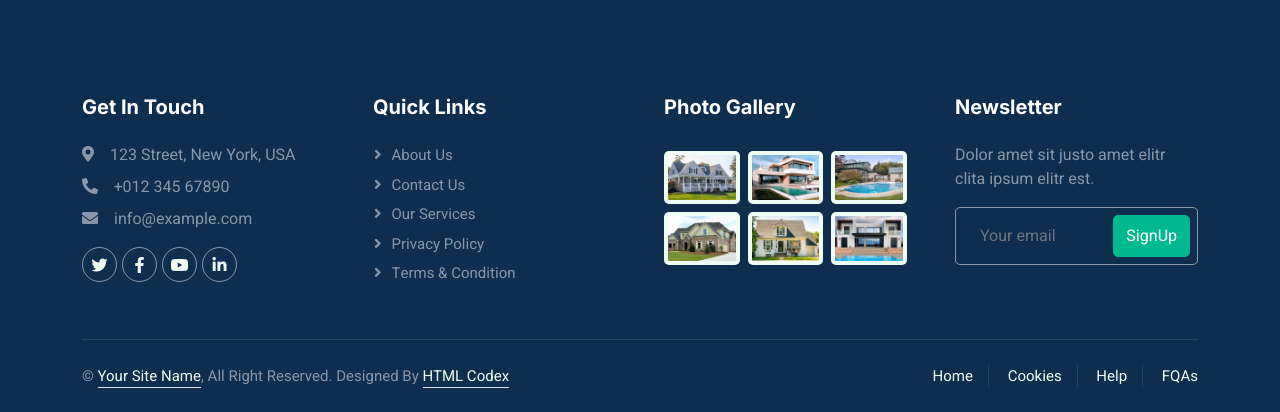
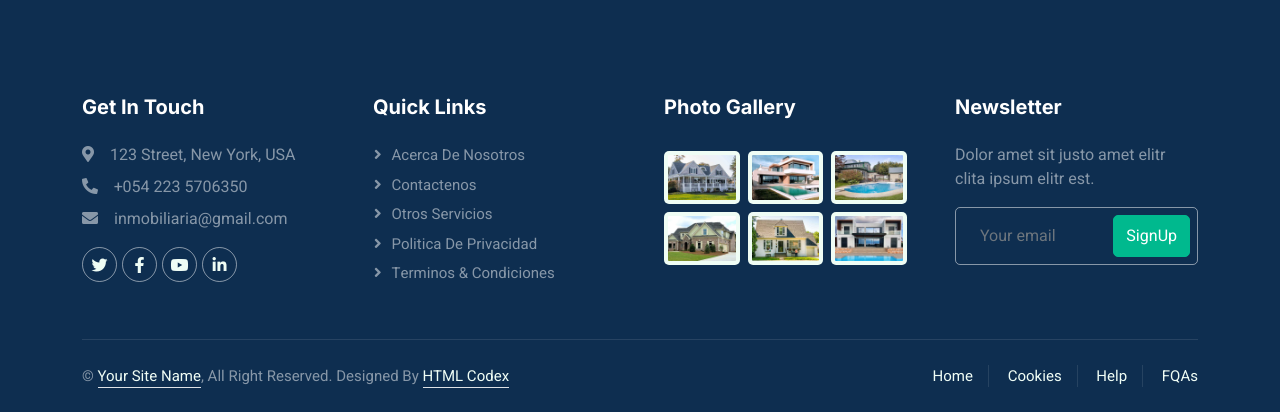
Before and after one commit to lunajua/ProyectoInmobiliaria, a Django app: page /appinmobiliaria/about/ in a window 1280 px wide. Shown: the part 2501-2913 px from the top of the page. Run offline with Django 4.2, Linux system fonts and the light colour scheme; some libraries are stand-ins or nearby versions.

Commit message:
about.html con staticos cargados

```diff
--- a/appinmobiliaria/templates/appinmobiliaria/about.html
+++ b/appinmobiliaria/templates/appinmobiliaria/about.html
@@ -9,7 +10,7 @@
     <meta content="" name="description">
 
     <!-- Favicon -->
-    <link href="img/favicon.ico" rel="icon">
+    <link href="{% static 'appinmobiliaria/img/favicon.ico' %}" rel="icon">
 
     <!-- Google Web Fonts -->
     <link rel="preconnect" href="https://fonts.googleapis.com">
@@ -21,14 +22,14 @@
     <link href="https://cdn.jsdelivr.net/npm/bootstrap-icons@1.4.1/font/bootstrap-icons.css" rel="stylesheet">
 
     <!-- Libraries Stylesheet -->
-    <link href="lib/animate/animate.min.css" rel="stylesheet">
-    <link href="lib/owlcarousel/assets/owl.carousel.min.css" rel="stylesheet">
+    <link href= "{% static 'appinmobiliaria/lib/animate/animate.min.css' %}" rel="stylesheet">
+    <link href= "{% static 'appinmobiliaria/lib/owlcarousel/assets/owl.carousel.min.css' %}" rel="stylesheet">
 
     <!-- Customized Bootstrap Stylesheet -->
-    <link href="css/bootstrap.min.css" rel="stylesheet">
+    <link href="{% static 'appinmobiliaria/css/bootstrap.min.css' %}" rel="stylesheet">
 
     <!-- Template Stylesheet -->
-    <link href="css/style.css" rel="stylesheet">
+    <link href="{% static 'appinmobiliaria/css/style.css' %}" rel="stylesheet">
 </head>
 
 <body>
@@ -145,7 +146,7 @@
                 <div class="row g-5 align-items-center">
                     <div class="col-lg-6 wow fadeIn" data-wow-delay="0.1s">
                         <div class="about-img position-relative overflow-hidden p-5 pe-0">
-                            <img class="img-fluid w-100" src="img/about.jpg">
+                            <img class="img-fluid w-100" src="{%static 'appinmobiliaria/img/about.jpg' %}">
                         </div>
                     </div>
                     <div class="col-lg-6 wow fadeIn" data-wow-delay="0.5s">
@@ -272,8 +273,8 @@
                     <div class="col-lg-3 col-md-6">
                         <h5 class="text-white mb-4">Get In Touch</h5>
                         <p class="mb-2"><i class="fa fa-map-marker-alt me-3"></i>123 Street, New York, USA</p>
-                        <p class="mb-2"><i class="fa fa-phone-alt me-3"></i>+012 345 67890</p>
-                        <p class="mb-2"><i class="fa fa-envelope me-3"></i>info@example.com</p>
+                        <p class="mb-2"><i class="fa fa-phone-alt me-3"></i>+054 223 5706350</p>
+                        <p class="mb-2"><i class="fa fa-envelope me-3"></i>inmobiliaria@gmail.com</p>
                         <div class="d-flex pt-2">
                             <a class="btn btn-outline-light btn-social" href=""><i class="fab fa-twitter"></i></a>
                             <a class="btn btn-outline-light btn-social" href=""><i class="fab fa-facebook-f"></i></a>
@@ -283,32 +284,32 @@
                     </div>
                     <div class="col-lg-3 col-md-6">
                         <h5 class="text-white mb-4">Quick Links</h5>
-                        <a class="btn btn-link text-white-50" href="">About Us</a>
-                        <a class="btn btn-link text-white-50" href="">Contact Us</a>
-                        <a class="btn btn-link text-white-50" href="">Our Services</a>
-                        <a class="btn btn-link text-white-50" href="">Privacy Policy</a>
-                        <a class="btn btn-link text-white-50" href="">Terms & Condition</a>
+                        <a class="btn btn-link text-white-50" href="">Acerca de Nosotros</a>
+                        <a class="btn btn-link text-white-50" href="">Contactenos</a>
+                        <a class="btn btn-link text-white-50" href="">Otros Servicios</a>
+                        <a class="btn btn-link text-white-50" href="">Politica de Privacidad</a>
+                        <a class="btn btn-link text-white-50" href="">Terminos & Condiciones</a>
                     </div>
                     <div class="col-lg-3 col-md-6">
                         <h5 class="text-white mb-4">Photo Gallery</h5>
                         <div class="row g-2 pt-2">
                             <div class="col-4">
-                                <img class="img-fluid rounded bg-light p-1" src="img/property-1.jpg" alt="">
+                                <img class="img-fluid rounded bg-light p-1" src="{% static 'appinmobiliaria/img/property-1.jpg' %}" alt="">
                             </div>
                             <div class="col-4">
-                                <img class="img-fluid rounded bg-light p-1" src="img/property-2.jpg" alt="">
+                                <img class="img-fluid rounded bg-light p-1" src="{% static 'appinmobiliaria/img/property-2.jpg' %}" alt="">
                             </div>
                             <div class="col-4">
-                                <img class="img-fluid rounded bg-light p-1" src="img/property-3.jpg" alt="">
+                                <img class="img-fluid rounded bg-light p-1" src="{% static 'appinmobiliaria/img/property-3.jpg' %}" alt="">
                             </div>
                             <div class="col-4">
-                                <img class="img-fluid rounded bg-light p-1" src="img/property-4.jpg" alt="">
+                                <img class="img-fluid rounded bg-light p-1" src="{% static 'appinmobiliaria/img/property-4.jpg' %}" alt="">
                             </div>
                             <div class="col-4">
-                                <img class="img-fluid rounded bg-light p-1" src="img/property-5.jpg" alt="">
+                                <img class="img-fluid rounded bg-light p-1" src="{% static 'appinmobiliaria/img/property-5.jpg' %}" alt="">
                             </div>
                             <div class="col-4">
-                                <img class="img-fluid rounded bg-light p-1" src="img/property-6.jpg" alt="">
+                                <img class="img-fluid rounded bg-light p-1" src="{% static 'appinmobiliaria/img/property-6.jpg' %}" alt="">
                             </div>
                         </div>
                     </div>
```
Also changed, not shown: other parts of appinmobiliaria/templates/appinmobiliaria/about.html (+13 -12 lines).
